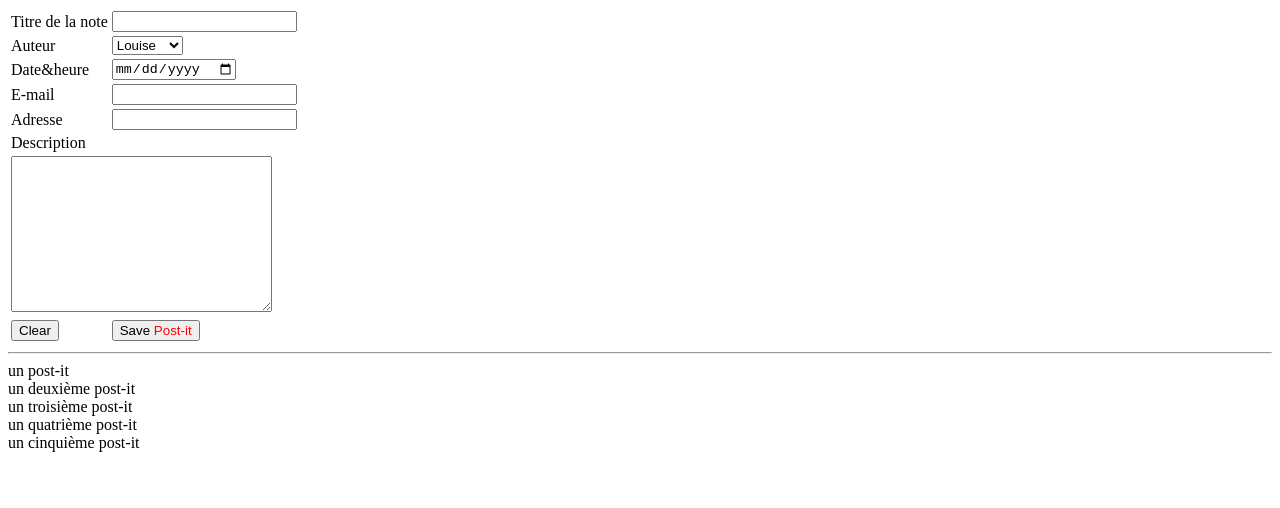
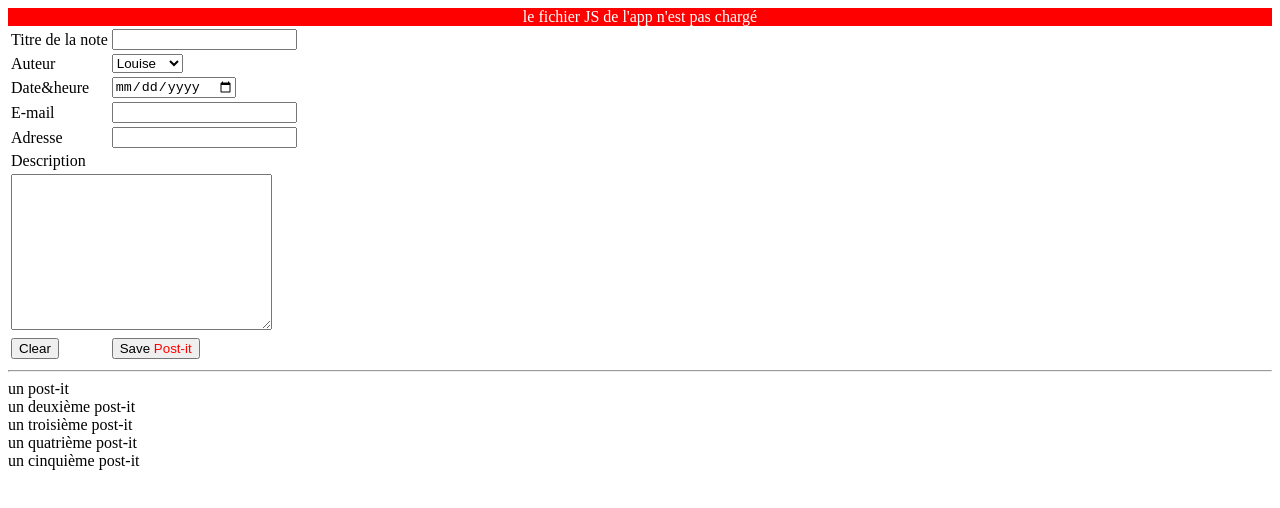
Before and after one commit to RichardHouot/Orsys_HTML_Dynamique, a website: page index.html in a window 1280 px wide. Drawn offline with Linux system fonts and the light colour scheme.

Commit message:
Ajout div pour load .js

```diff
--- a/index.html
+++ b/index.html
@@ -7,6 +7,7 @@
     <title>Mon app.js</title>
 </head>
 <body>
+    <div id="jsloaded" style="background-color: red;color: white;text-align: center;">le fichier JS de l'app n'est pas chargé</div>
 
     <div id="main-content">
         <div id="formulaire de saisie">
```
Lines whose indentation alone changed are shown as unchanged.
